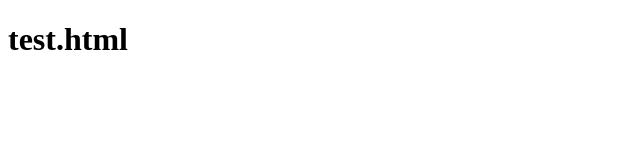
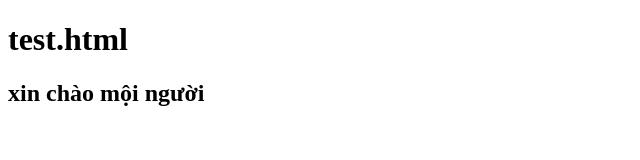
Before and after one commit to TRDAT04/demo_git, a plain HTML site: page test.html in a window 1280 px wide. Shown: the whole page, without its empty margins (0-640 px from the left). Drawn offline with Linux system fonts and the light colour scheme.

Commit message:
Update test.html

```diff
--- a/test.html
+++ b/test.html
@@ -7,5 +7,6 @@
 </head>
 <body>
     <h1>test.html</h1>
+    <h2>xin chào mội người</h2>
 </body>
 </html>
```
